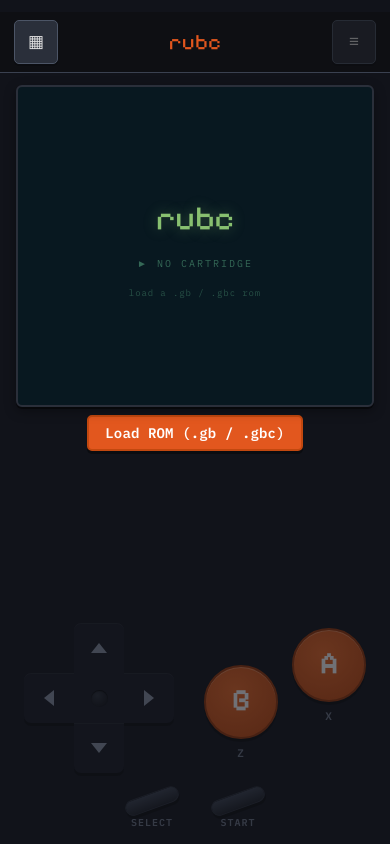
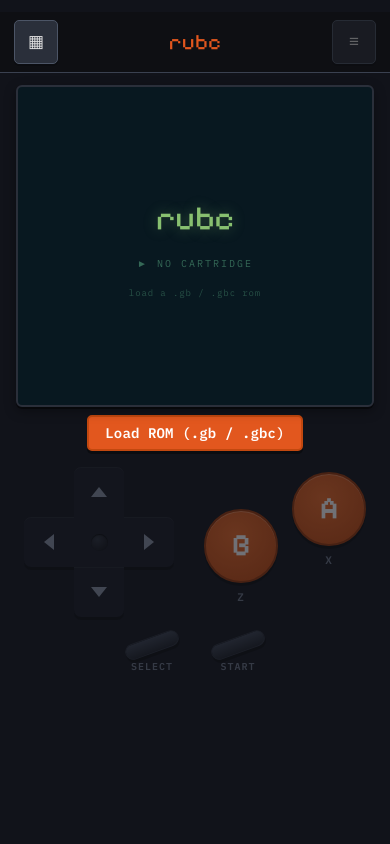
Before and after one commit to duysqubix/rubc, a Next.js app in the folder web/: page /play/mobile in a window 390 px wide. Built offline with nearby package versions, Linux system fonts and the light colour scheme; no server answers.

Commit message:
fix(web): mobile gamepad sits just below the screen (was pinned to bottom)
Change .rubc-mplay-pad justify-content flex-end -> flex-start so the gamepad
hugs the screen + chip row instead of floating at the bottom of tall phones.
Playwright-verified: A-button now ~71px below the screen (was ~220px).

```diff
--- a/web/src/app/globals.css
+++ b/web/src/app/globals.css
@@ -326,8 +326,8 @@ nextjs-portal {
   flex: 1 1 auto;
   display: flex;
   flex-direction: column;
-  justify-content: flex-end;
-  padding: 0 14px max(14px, env(safe-area-inset-bottom));
+  justify-content: flex-start;
+  padding: 8px 14px max(14px, env(safe-area-inset-bottom));
   min-height: 0;
 }
 /* On tall screens the screen can be a bit larger; on very short ones, smaller. */
```
